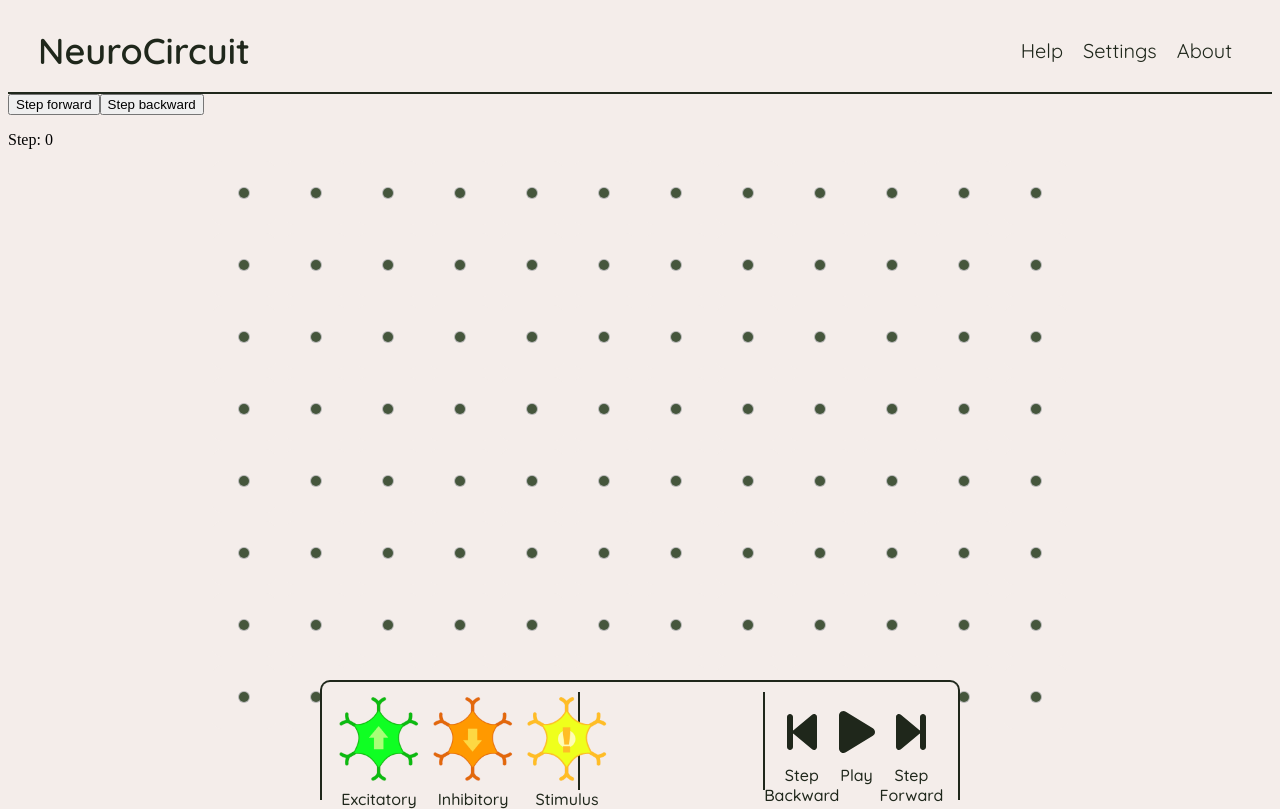
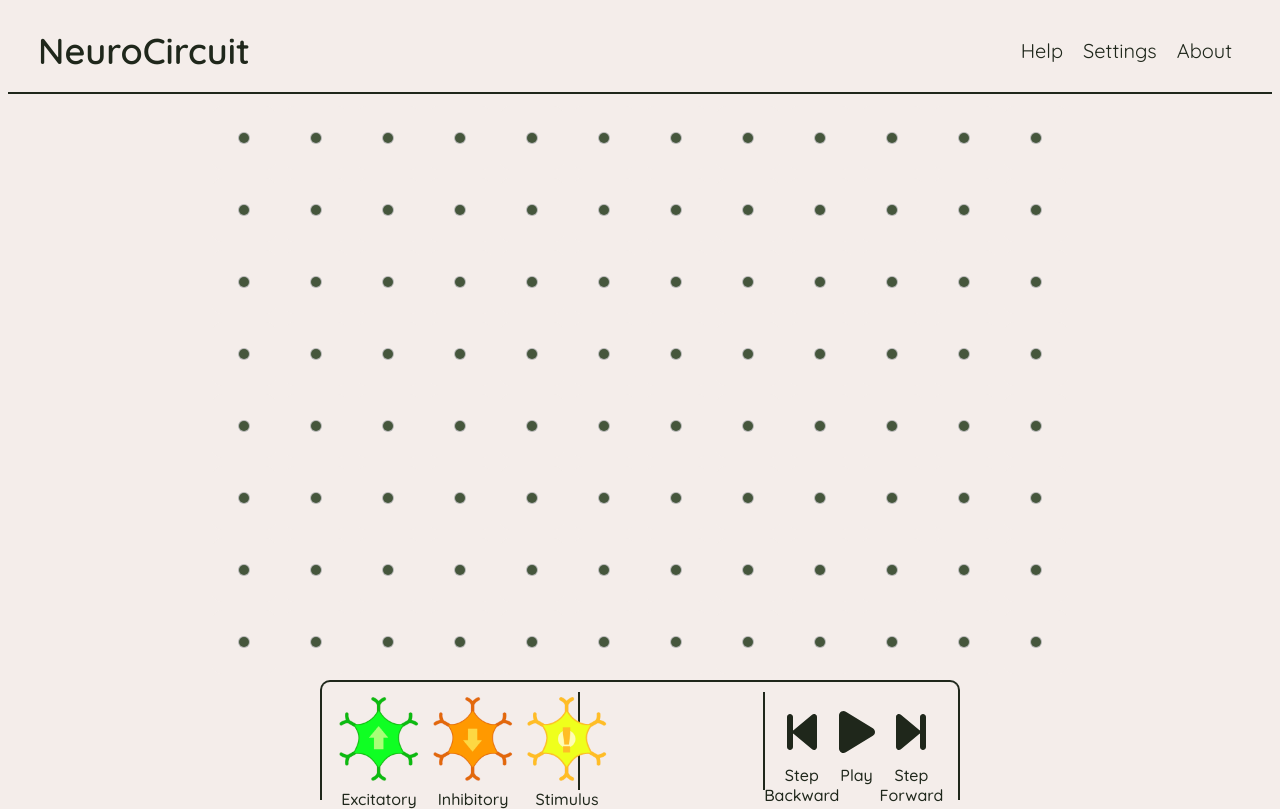
Before and after one commit to CRook99/neuron-connect, a React (Vite) app: page / in a window 1280 px wide. Shown: the top 809 px of the page. Built offline with nearby package versions, Linux system fonts and the light colour scheme.

Commit message:
Rename FrequencyContext to SimulationContext, add step count in dock

```diff
--- a/src/App.tsx
+++ b/src/App.tsx
@@ -4,13 +4,13 @@ import About from "./pages/About";
 import { GraphProvider } from "./contexts/GraphContext";
 import { NUM_COLS, NUM_ROWS } from "./utils/constants";
 import { DragProvider } from "./contexts/DragContext";
-import { FrequencyProvider } from "./contexts/FrequencyContext";
+import { SimulationProvider } from "./contexts/FrequencyContext";
 
 const App = () => {
   return (
     <>
       <GraphProvider rows={NUM_ROWS} cols={NUM_COLS}>
-        <FrequencyProvider>
+        <SimulationProvider>
           <DragProvider>
             <Router>
               <Routes>
@@ -19,7 +19,7 @@ const App = () => {
               </Routes>
             </Router>
           </DragProvider>
-        </FrequencyProvider>
+        </SimulationProvider>
       </GraphProvider>
     </>
   );
--- a/src/components/Dock.tsx
+++ b/src/components/Dock.tsx
@@ -2,10 +2,10 @@ import "./Dock.css";
 import NeuronSupply from "./NeuronSupply";
 import { Neurons } from "../data/neuronData";
 import SimulationButton from "./SimulationButton";
-import { useFrequencyContext } from "../contexts/FrequencyContext";
+import { useSimulationContext } from "../contexts/FrequencyContext";
 
 const Dock = () => {
-  const { stepForward, stepBackward } = useFrequencyContext();
+  const { step, stepForward, stepBackward } = useSimulationContext();
   return (
     <>
       <div className="dock">
@@ -21,11 +21,19 @@ const Dock = () => {
             onClick={stepBackward}
             svgPath="/svg/backward-step-solid.svg"
           />
-          <SimulationButton
-            label="Play"
-            onClick={() => console.log("Play!")}
-            svgPath="/svg/play-solid.svg"
-          />
+          {step == 0 ? (
+            <SimulationButton
+              label="Play"
+              onClick={() => console.log("Play!")}
+              svgPath="/svg/play-solid.svg"
+            />
+          ) : (
+            <SimulationButton
+              label={step.toString()}
+              onClick={() => console.log("Play!")}
+              svgPath="/svg/play-solid.svg"
+            />
+          )}
           <SimulationButton
             label="Step Forward"
             onClick={stepForward}
--- a/src/components/Neuron.tsx
+++ b/src/components/Neuron.tsx
@@ -16,7 +16,7 @@ import {
 import { FontAwesomeIcon } from "@fortawesome/react-fontawesome";
 import { neuronData } from "../data/neuronData";
 import { MINIMUM_FREQUENCY } from "../data/frequencyData";
-import { useFrequencyContext } from "../contexts/FrequencyContext";
+import { useSimulationContext } from "../contexts/FrequencyContext";
 
 interface NeuronProps {
   neuronType: Neurons;
@@ -35,7 +35,7 @@ export const Neuron = (props: NeuronProps) => {
   const [isHovered, setIsHovered] = useState(false);
   const [freqText, setFreqText] = useState("");
 
-  const { step, frequencyGraph } = useFrequencyContext();
+  const { step, frequencyGraph } = useSimulationContext();
 
   useEffect(() => {
     setFreqText(frequencyGraph.queryGraphForFrequency(props.coord).toString());
--- a/src/components/Slot.tsx
+++ b/src/components/Slot.tsx
@@ -7,7 +7,7 @@ import { Coordinate } from "../utils/types";
 import Neuron from "./Neuron";
 import { useDragContext } from "../contexts/DragContext";
 import { useGraphContext } from "../contexts/GraphContext";
-import { useFrequencyContext } from "../contexts/FrequencyContext";
+import { useSimulationContext } from "../contexts/FrequencyContext";
 
 interface SlotProps {
   coord: Coordinate;
@@ -17,7 +17,7 @@ const Slot = (props: SlotProps) => {
   const [neuron, setNeuron] = useState<React.ReactElement | null>(null);
 
   const graph = useGraphContext();
-  const { frequencyGraph } = useFrequencyContext();
+  const { frequencyGraph } = useSimulationContext();
 
   const { handleNewHover } = useDragContext();
 
--- a/src/contexts/DragContext.tsx
+++ b/src/contexts/DragContext.tsx
@@ -8,7 +8,7 @@ import {
 import { Coordinate, Direction } from "../utils/types";
 import { augmentCoordWithDir } from "../utils/augmentCoordWithDir";
 import { useGraphContext } from "./GraphContext";
-import { useFrequencyContext } from "./FrequencyContext";
+import { useSimulationContext } from "./FrequencyContext";
 
 interface DragContextType {
   startNeuron: Coordinate | null;
@@ -41,7 +41,7 @@ export const DragProvider: React.FC<{ children: ReactNode }> = ({
   const [isDragging, setIsDragging] = useState(false);
 
   const graph = useGraphContext();
-  const { frequencyGraph } = useFrequencyContext();
+  const { frequencyGraph } = useSimulationContext();
 
   const handleDragStart = (coord: Coordinate, direction: Direction) => {
     setStartNeuron(coord);
--- a/src/contexts/FrequencyContext.tsx
+++ b/src/contexts/FrequencyContext.tsx
@@ -1,24 +1,24 @@
 import { createContext, useContext, ReactNode, useState } from "react";
 import { FrequencyGraph } from "../classes/frequencyGraph";
 
-interface FrequencyContextType {
+interface SimulationContextType {
   frequencyGraph: FrequencyGraph;
   step: number;
   stepForward: () => void;
   stepBackward: () => void;
 }
 
-const FrequencyContext = createContext<FrequencyContextType | null>(null);
+const SimulationContext = createContext<SimulationContextType | null>(null);
 
-export const useFrequencyContext = (): FrequencyContextType => {
-  const context = useContext(FrequencyContext);
+export const useSimulationContext = (): SimulationContextType => {
+  const context = useContext(SimulationContext);
   if (context === null) {
     throw new Error("useFrequencyContext used outside of FrequencyProvider");
   }
   return context;
 };
 
-export const FrequencyProvider: React.FC<{ children: ReactNode }> = ({
+export const SimulationProvider: React.FC<{ children: ReactNode }> = ({
   children,
 }) => {
   const [frequencyGraph] = useState(() => new FrequencyGraph());
@@ -37,10 +37,10 @@ export const FrequencyProvider: React.FC<{ children: ReactNode }> = ({
   };
 
   return (
-    <FrequencyContext.Provider
+    <SimulationContext.Provider
       value={{ frequencyGraph, step, stepForward, stepBackward }}
     >
       {children}
-    </FrequencyContext.Provider>
+    </SimulationContext.Provider>
   );
 };
--- a/src/pages/Home.tsx
+++ b/src/pages/Home.tsx
@@ -7,27 +7,12 @@ import Header from "../components/Header";
 import HelpSidebar from "../components/HelpSidebar";
 import { Link } from "react-router-dom";
 import { NUM_COLS, NUM_ROWS } from "../utils/constants";
-import { useFrequencyContext } from "../contexts/FrequencyContext";
 import PersistentButton from "../components/PersistentButton";
 import SettingsSidebar from "../components/SettingsSidebar";
 
 const Home = () => {
   const [isHelpActive, setIsHelpActive] = useState(false);
   const [isSettingsActive, setIsSettingsActive] = useState(false);
-
-  const { step, stepForward, stepBackward } = useFrequencyContext();
-
-  const handleStepForward = (event: React.MouseEvent<HTMLButtonElement>) => {
-    event.stopPropagation();
-    event.preventDefault();
-    stepForward();
-  };
-
-  const handleStepBackward = (event: React.MouseEvent<HTMLButtonElement>) => {
-    event.stopPropagation();
-    event.preventDefault;
-    stepBackward();
-  };
 
   return (
     <>
@@ -53,10 +38,6 @@ const Home = () => {
         </Link>
       </Header>
 
-      <button onClick={handleStepForward}>Step forward</button>
-      <button onClick={handleStepBackward}>Step backward</button>
-      <p>Step: {step}</p>
-
       <HelpSidebar isActive={isHelpActive} />
       <SettingsSidebar isActive={isSettingsActive} />
 
```
